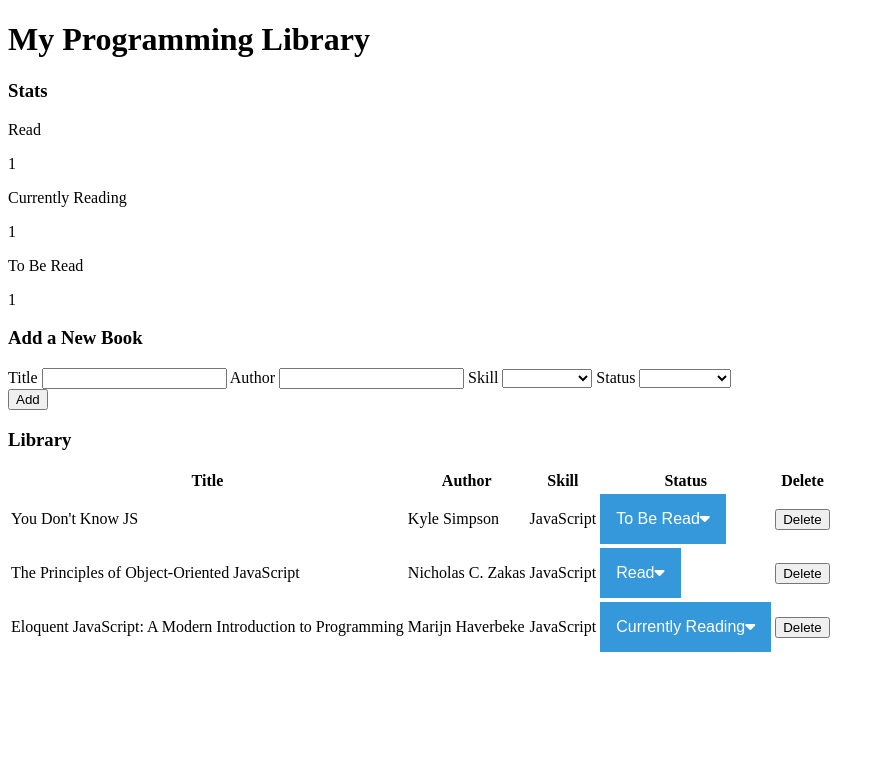
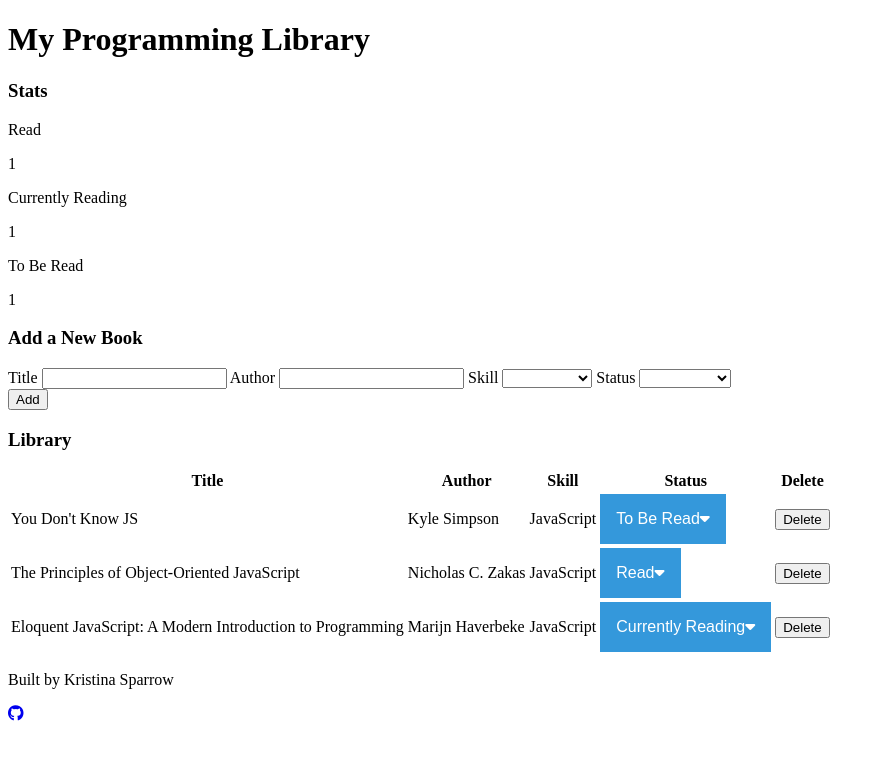
Before and after one commit to kristina-sparrow/library, a website with bundled scripts: page index.html in a window 1280 px wide. Shown: the whole page, without its empty margins (0-885 px from the left). Built offline with nearby package versions, Linux system fonts and the light colour scheme.

Commit message:
Add favicon and footer

```diff
--- a/index.html
+++ b/index.html
@@ -5,6 +5,7 @@
     <meta http-equiv="X-UA-Compatible" content="IE=edge" />
     <meta name="viewport" content="width=device-width, initial-scale=1.0" />
     <link rel="stylesheet" href="./styles/index.css" />
+    <link rel="icon" type="image/x-icon" href="./assets/favicon.png" />
     <script
       src="https://kit.fontawesome.com/0f70dd3e5b.js"
       crossorigin="anonymous"
@@ -92,6 +93,16 @@
           </table>
         </div>
       </div>
+      <footer class="footer">
+        <p>Built by Kristina Sparrow</p>
+        <a
+          href="https://github.com/kristina-sparrow"
+          target="_blank"
+          rel="noopener noreferrer"
+        >
+          <i class="fa-brands fa-github"></i>
+        </a>
+      </footer>
     </div>
   </body>
 </html>
```
Also changed, not shown: assets/favicon.png (added).
